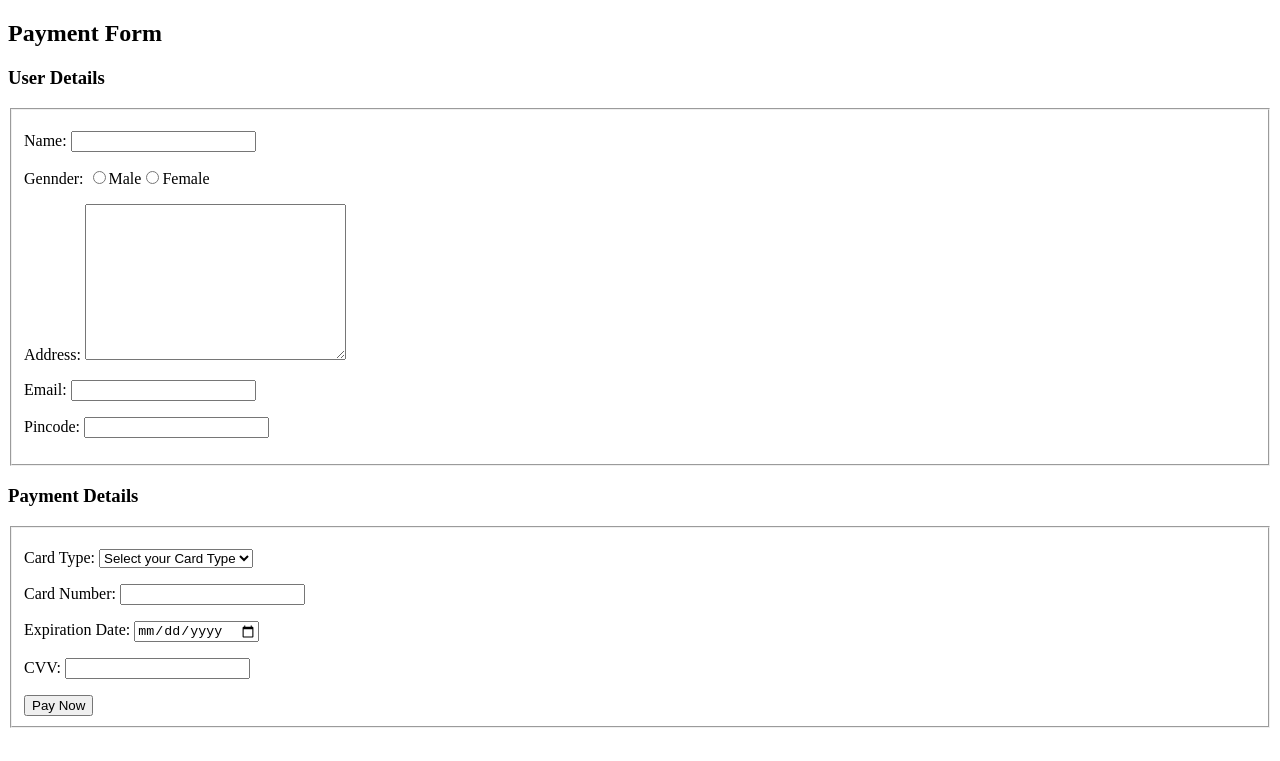
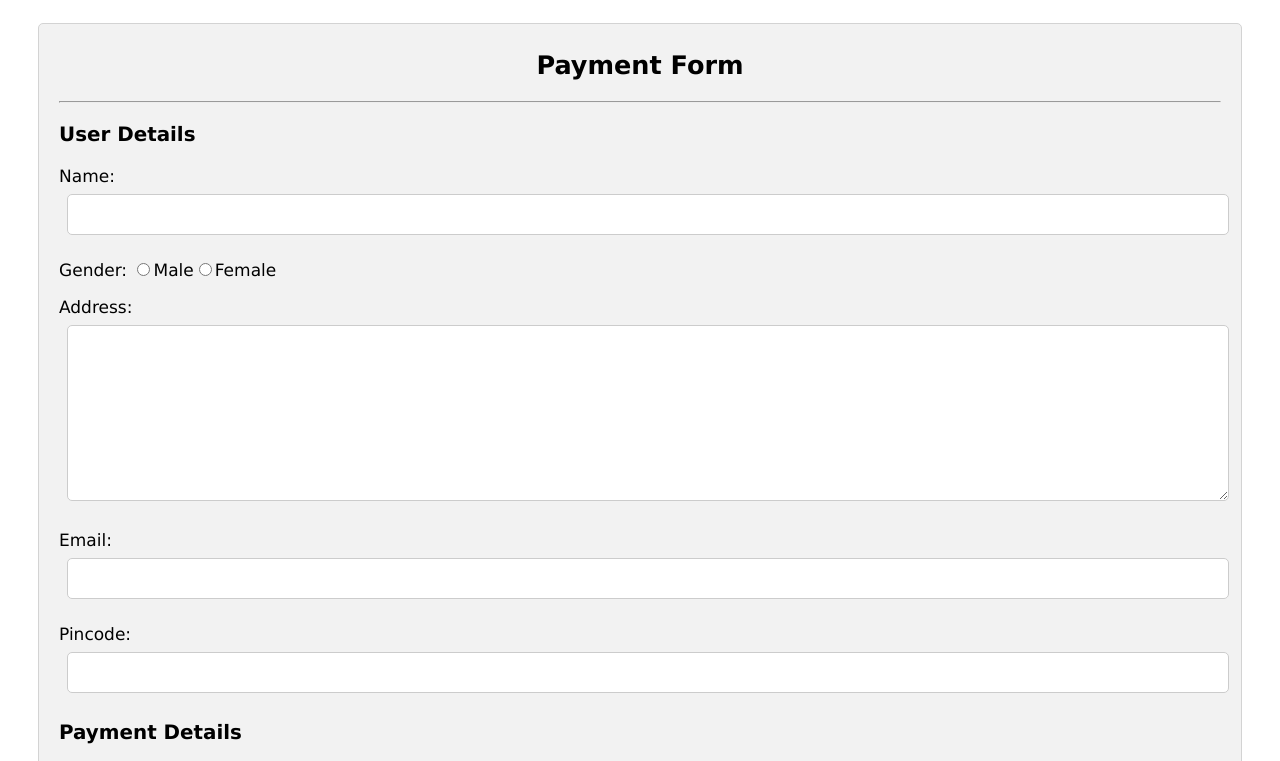
Before and after one commit to bhavesh215/Web-Development, a plain HTML site: page forms.html in a window 1280 px wide. Shown: the top 761 px of the page. Drawn offline with Linux system fonts and the light colour scheme.

Commit message:
Styled form with css

```diff
--- /dev/null
+++ b/forms.css
@@ -0,0 +1,43 @@
+*{
+    box-sizing:border-box ;
+}
+body{
+    font-family: Verdana, Geneva, Tahoma, sans-serif;
+    margin: 15px 30px;
+    padding: 8px;
+    font-size: 17px;
+}
+.container{
+    background-color: #f2f2f2;
+    padding: 5px 20px 15px 20px;
+    border: 1px solid lightgrey;
+    border-radius: 5px;
+}
+input[type="text"],
+input[type="email"],
+input[type="password"],
+input[type="date"],
+input[type="number"],
+textarea,
+select{
+    width: 100%;
+    padding: 12px;
+    border: 1px solid #ccc;
+    border-radius: 5px;
+    margin: 8px;
+}
+#heading{
+    text-align: center;
+}
+input[type="submit"]{
+    background-color: #4daea1;
+    color: white;
+    padding: 12px 20px;
+    border: none;
+    border-radius: 6px;
+    cursor: grab;
+    width: 100%;
+}
+input[type="submit"]:hover{
+    background-color: #4caf84;
+}
--- a/forms.html
+++ b/forms.html
@@ -5,20 +5,19 @@
     <meta http-equiv="X-UA-Compatible" content="IE=edge">
     <meta name="viewport" content="width=device-width, initial-scale=1.0">
     <title>Html Form</title>
+    <link rel="stylesheet" href="forms.css">
 </head>
 <body>
-    <h2>Payment Form</h2>
-    <form action="">
-        <h3>User Details</h3>
-        <fieldset>
+    <div class="container">
+        <h2 id="heading">Payment Form</h2><hr>
+        <form action="">
+            <h3>User Details</h3>
             <p>Name: <input type="text" name="uname" id=""></p>
-            <p>Gennder: <input type="radio" name="gender" id="">Male<input type="radio" name="gender" id="">Female</p>
+            <p>Gender: <input type="radio" name="gender" id="">Male<input type="radio" name="gender" id="">Female</p>
             <p>Address: <textarea name="address" id="" cols="30" rows="10"></textarea></p>
             <p>Email: <input type="email" name="email" id=""></p>
             <p>Pincode: <input type="number" name="pincode" id=""></p>
-        </fieldset>
-        <h3>Payment Details</h3>
-        <fieldset>
+            <h3>Payment Details</h3>
             <p>Card Type: <select name="cardtype" id="">
                 <option value="">Select your Card Type</option>
                 <option value="Rupay">Rupay</option>
@@ -29,7 +28,7 @@
             <p>Expiration Date: <input type="date" name="edate" id=""></p>
             <p>CVV: <input type="password" name="cvv" id=""></p>
             <input type="submit" value="Pay Now">
-        </fieldset>
-    </form>
+        </form>
+    </div>
 </body>
 </html>
```
